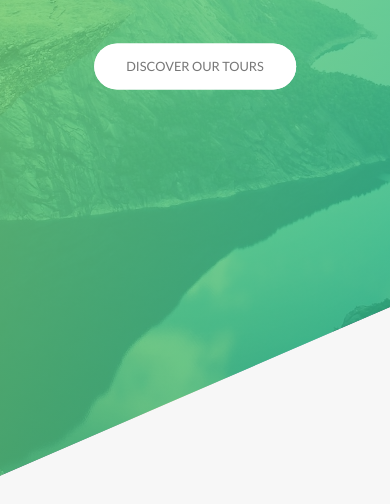
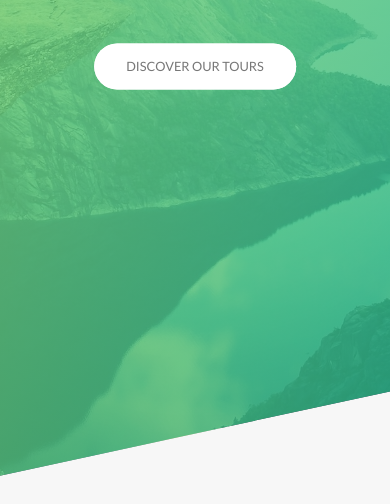
Before and after one commit to 0xDELS/Natours, a website: page src/index.html in a window 390 px wide. Shown: the part 326-830 px from the top of the page. Drawn offline with nearby package versions, Linux system fonts and the light colour scheme; files that its build step writes are made by us from their sources.

Commit message:
Responsive Header

```diff
--- a/src/sass/layout/_header.scss
+++ b/src/sass/layout/_header.scss
@@ -5,6 +5,10 @@
     background-size: cover;
     background-position: top;
     clip-path: polygon(0 0, 100% 0, 100% 75vh, 0 100%);
+
+    @include respond(phone){
+        clip-path: polygon(0 0, 100% 0, 100% 85vh, 0 100%);
+    }
 
     &__logo-box{
         position: absolute;
```
